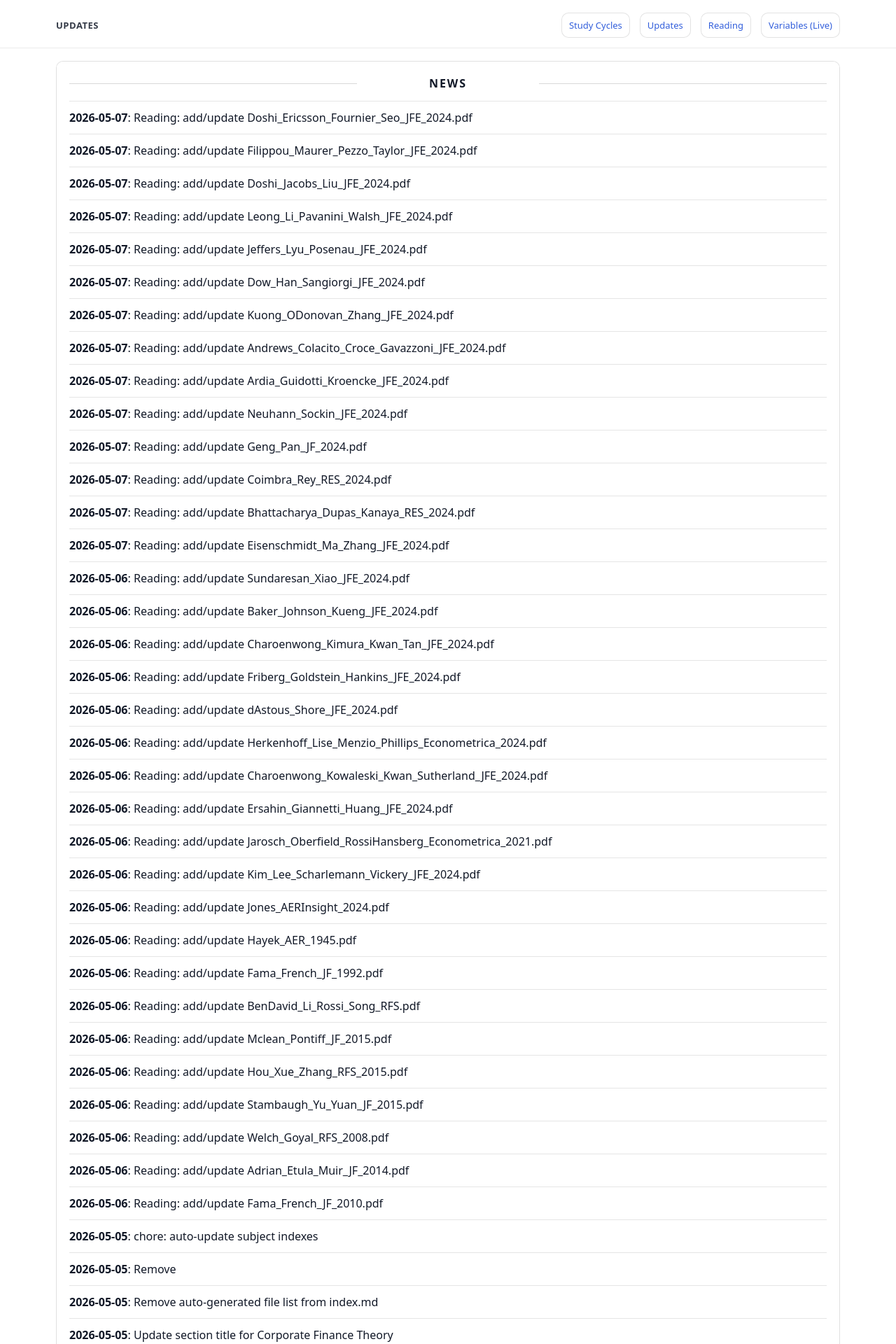
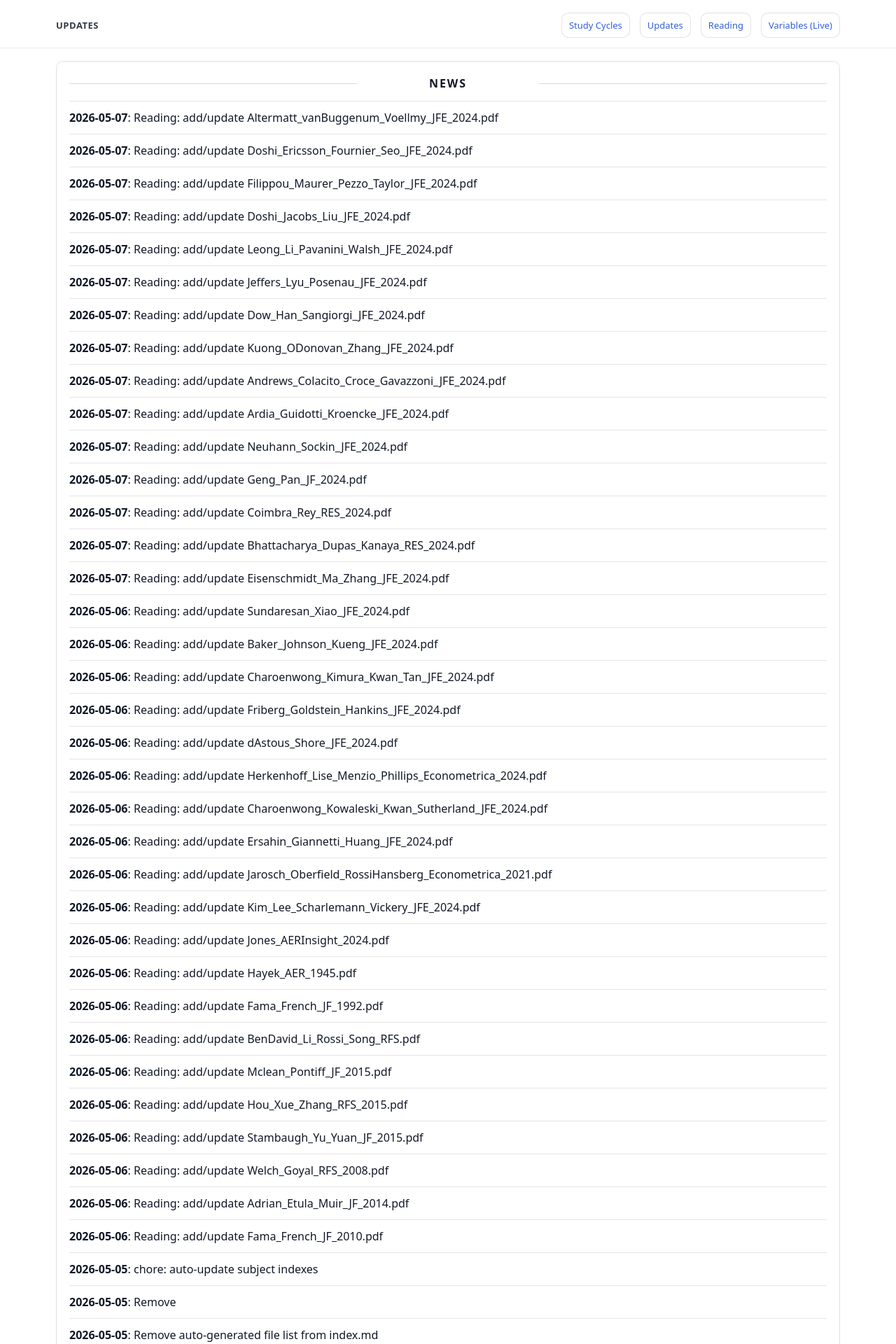
Before and after one commit to yaxinzn/study-archive, a Jekyll site: the page built from updates/index.md, in a window 1280 px wide. Shown: the top 1920 px of the page at 70% size. Built offline with Jekyll 4.4.1, drawn with Linux system fonts in a browser that asks for light colours; some of the changed text lies outside the part shown.

Commit message:
chore: update NEWS feed

```diff
--- a/_data/news.yml
+++ b/_data/news.yml
@@ -1,4 +1,7 @@
 # Auto-generated update history (sorted newest -> oldest). Do not edit manually.
+- ts: "1778150426"
+  date: "2026-05-07"
+  title: "Reading: add/update Altermatt_vanBuggenum_Voellmy_JFE_2024.pdf"
 - ts: "1778150052"
   date: "2026-05-07"
   title: "Reading: add/update Doshi_Ericsson_Fournier_Seo_JFE_2024.pdf"
```
